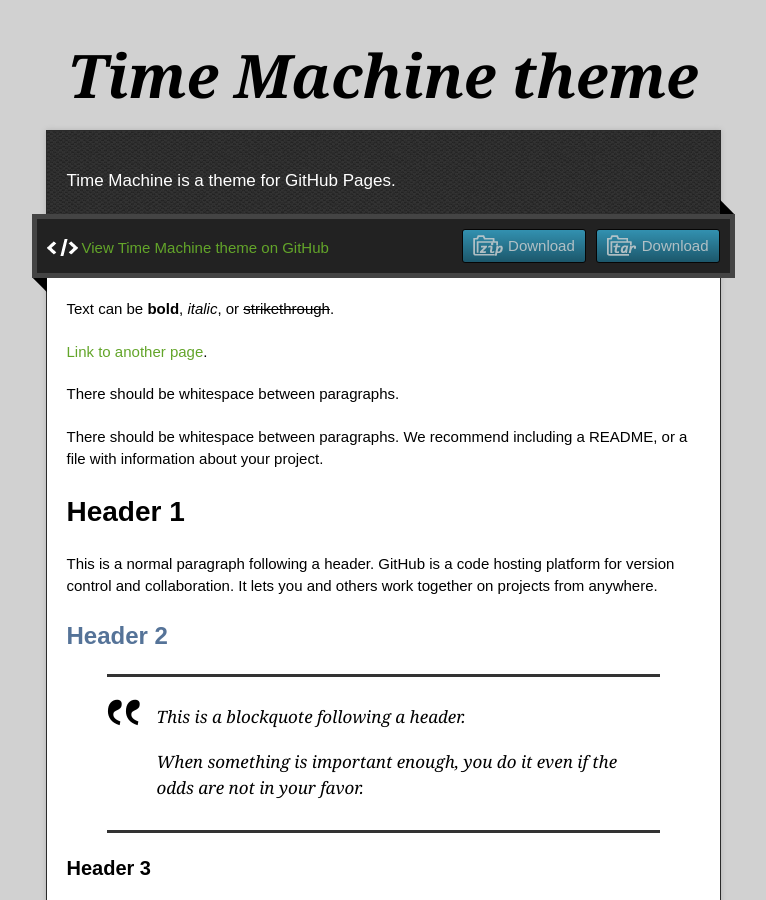
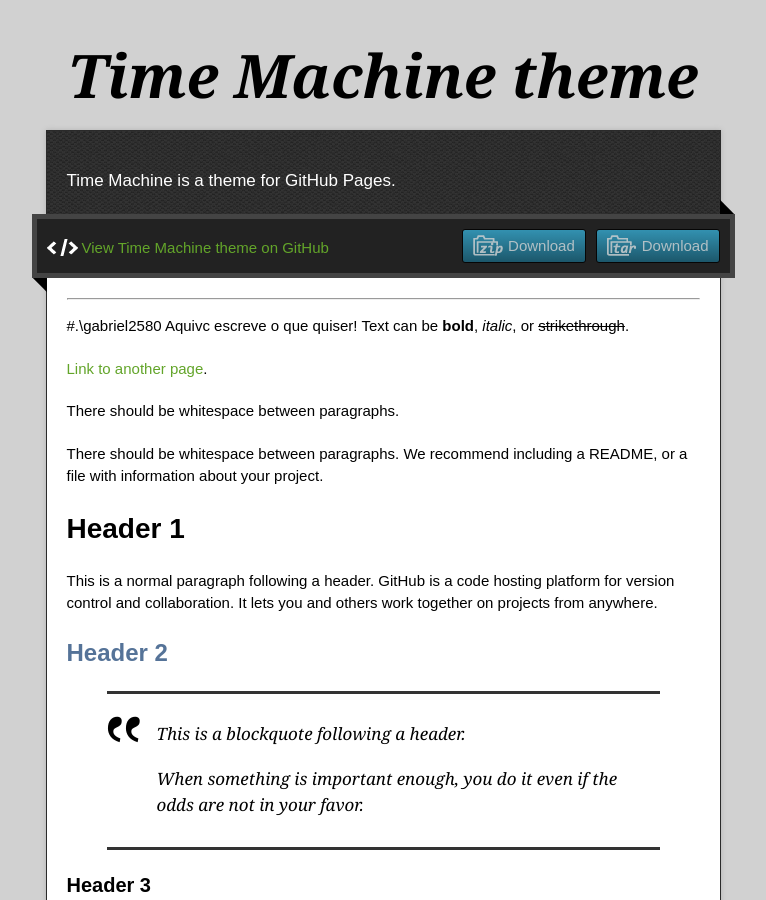
Before and after one commit to gabriel2580/gabriel2580.github.io, a Jekyll site: the page built from index.md, in a window 1280 px wide and 900 px high. Shown: the whole window, without its empty margins (257-1023 px from the left). Built offline with Jekyll 4.4.1, drawn with Linux system fonts in a browser that asks for light colours.

Commit message:
Pequena Alteração

```diff
--- a/index.md
+++ b/index.md
@@ -2,6 +2,9 @@
 layout: default
 ---
 
+---
+#.\gabriel2580
+Aquivc escreve o que quiser!
 Text can be **bold**, _italic_, or ~~strikethrough~~.
 
 [Link to another page](./another-page.html).
```
